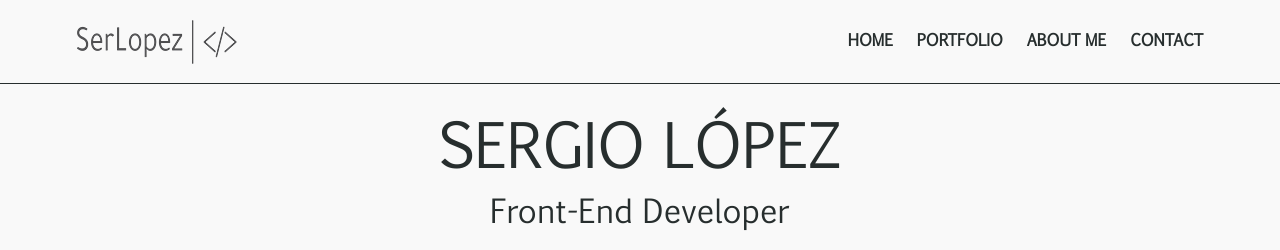
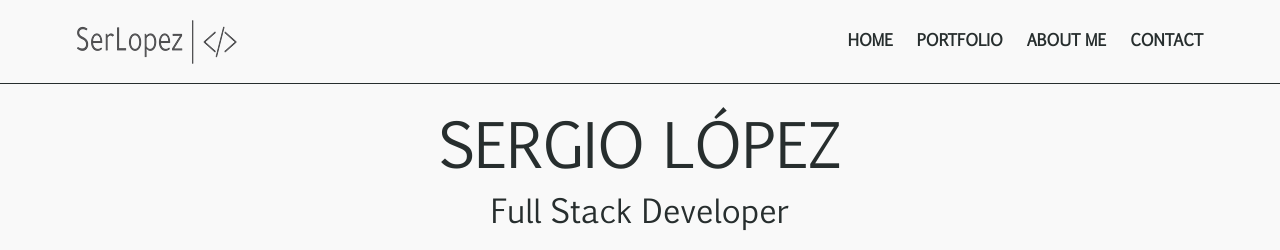
Before and after one commit to monsieurlopez/site_web_2.0, a React (Create React App) app: page / in a window 1280 px wide. Shown: the top 250 px of the page. Built offline with nearby package versions, Linux system fonts and the light colour scheme; a web font is replaced by a local one.

Commit message:
<feat> update CV.pdf

```diff
--- a/src/components/pages/Home/Hero.jsx
+++ b/src/components/pages/Home/Hero.jsx
@@ -7,7 +7,7 @@ const Hero = () => {
       <div className="container grid">
         <div className="hero-information">
           <h1>Sergio López</h1>
-          <h2>Front-End Developer</h2>
+          <h2>Full Stack Developer</h2>
           <HashLink className="button-primary" to="/contact">
             Contact me now !
           </HashLink>
```
Also changed, not shown: 1 other file (tests, documents, lock files or other folders).
